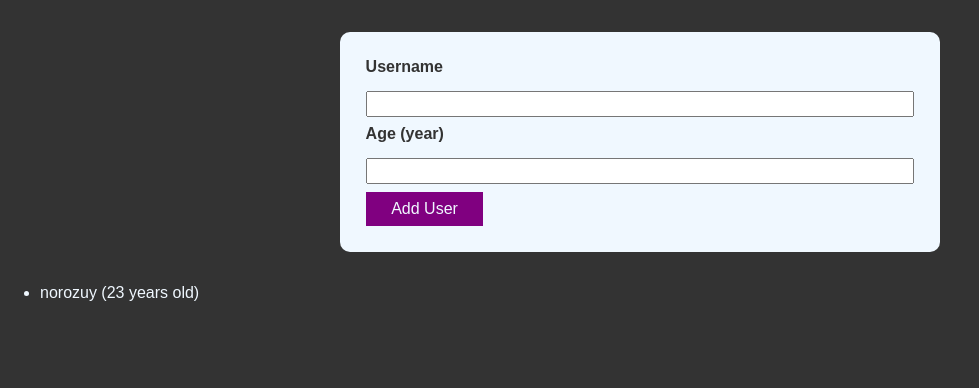
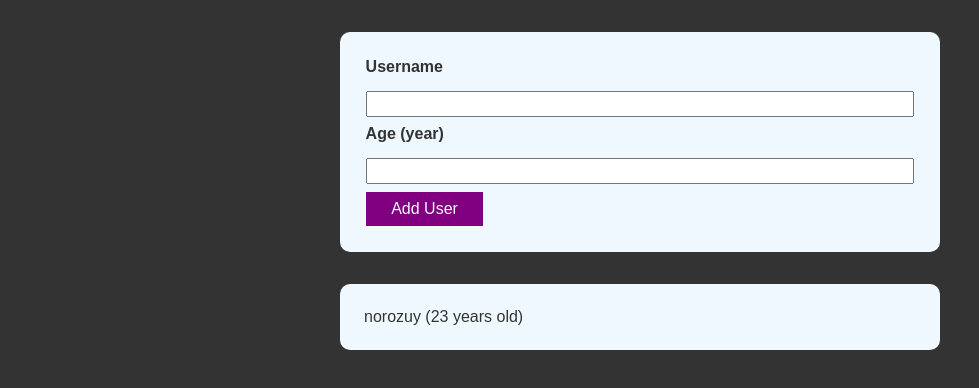
Before and after one commit to norouzy/age-validation, a React (Create React App) app: page / in a window 1280 px wide. Shown: the top 388 px of the page, without its empty margins (0-979 px from the left). Built offline with nearby package versions, Linux system fonts and the light colour scheme.

Commit message:
add items style

```diff
--- a/src/components/Items/UserItem.css
+++ b/src/components/Items/UserItem.css
@@ -0,0 +1,6 @@
+.item {
+  border-radius: 10px;
+  background-color: aliceblue;
+  width: 600px;
+  padding: 0.5rem 0.5rem 0.5rem 1.5rem;
+}
--- a/src/components/Items/UserItem.js
+++ b/src/components/Items/UserItem.js
@@ -1,4 +1,5 @@
 import React from "react";
+import "./UserItem.css";
 
 const Items = (probs) => {
   {
--- a/src/components/Items/UsersList.css
+++ b/src/components/Items/UsersList.css
@@ -1,3 +1,9 @@
 .list {
-  color: aliceblue;
+  display: flex;
+  flex-direction: column;
+  list-style: none;
+  width: 600px;
+  padding-left: 0;
+  margin: auto;
+  gap: 0.5rem;
 }
```
